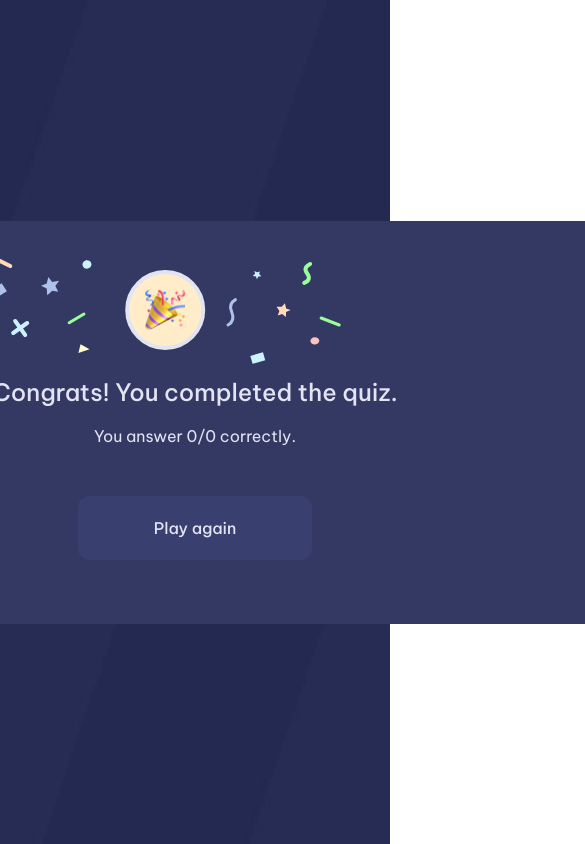
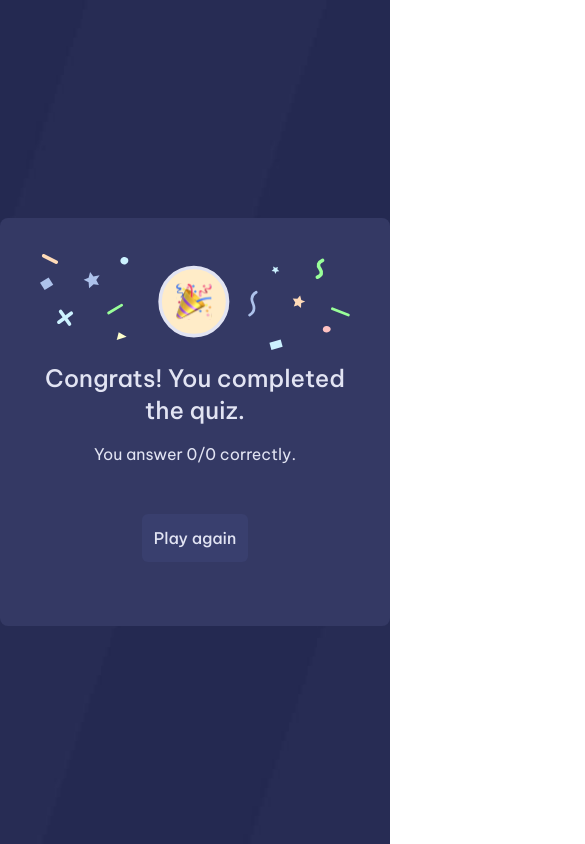
Before and after one commit to brayanpesantes/practicing-in-devchallenge, a Next.js app: page /cuontry-quiz in a window 390 px wide. Shown: the whole page, 585 px wide, since content can reach past the window. Built offline with nearby package versions, Linux system fonts and the light colour scheme; no server answers.

Commit message:
updated responsive

```diff
--- a/app/cuontry-quiz/components/Button.tsx
+++ b/app/cuontry-quiz/components/Button.tsx
@@ -1,7 +1,7 @@
 import cn from "@/utils/cn";
 import { HtmlHTMLAttributes } from "react";
 interface ButtonProps extends HtmlHTMLAttributes<HTMLButtonElement> {
-  disabled?: boolean;
+  readonly disabled?: boolean;
 }
 export default function Button({
   children,
@@ -13,7 +13,7 @@ export default function Button({
     <button
       {...rest}
       className={cn(
-        "bg-[#393F6E] transition-all duration-300 ease-in-out px-[76px] py-5 rounded-xl text-[#E2E4F3] text-base font-medium hover:bg-gradient-to-r from-[#E65895] to-[#BC6BE8] text-wrap disabled:opacity-50 disabled:cursor-not-allowed",
+        "bg-[#393F6E] transition-all duration-300 ease-in-out px-3 md:px-[76px] py-3 md:py-5 rounded-md md:rounded-xl text-[#E2E4F3] text-base font-medium hover:bg-gradient-to-r from-[#E65895] to-[#BC6BE8] text-wrap disabled:opacity-50 disabled:cursor-not-allowed flex-wrap",
         className
       )}
       disabled={disabled}
--- a/app/cuontry-quiz/components/Card.tsx
+++ b/app/cuontry-quiz/components/Card.tsx
@@ -2,7 +2,7 @@ import { ReactNode } from "react";
 
 export default function Card({ children }: { children: ReactNode }) {
   return (
-    <article className="min-w-[820px] pt-9 pb-16 px-10 bg-[#343964] rounded-lg flex items-center justify-center">
+    <article className="lg:min-w-[820px] pt-9 pb-16 px-10 bg-[#343964] rounded-lg flex items-center justify-center">
       {children}
     </article>
   );
--- a/app/cuontry-quiz/components/QuizProgress.tsx
+++ b/app/cuontry-quiz/components/QuizProgress.tsx
@@ -9,7 +9,7 @@ export default function QuizProgress({
   totalQuestions,
 }: QuizProgressProps) {
   return (
-    <div className="flex flex-row gap-x-3 mt-4">
+    <div className="flex md:flex-row  gap-3 mt-4 flex-wrap">
       {Array.from({ length: totalQuestions }, (_, i) => (
         <div
           key={i}
```
